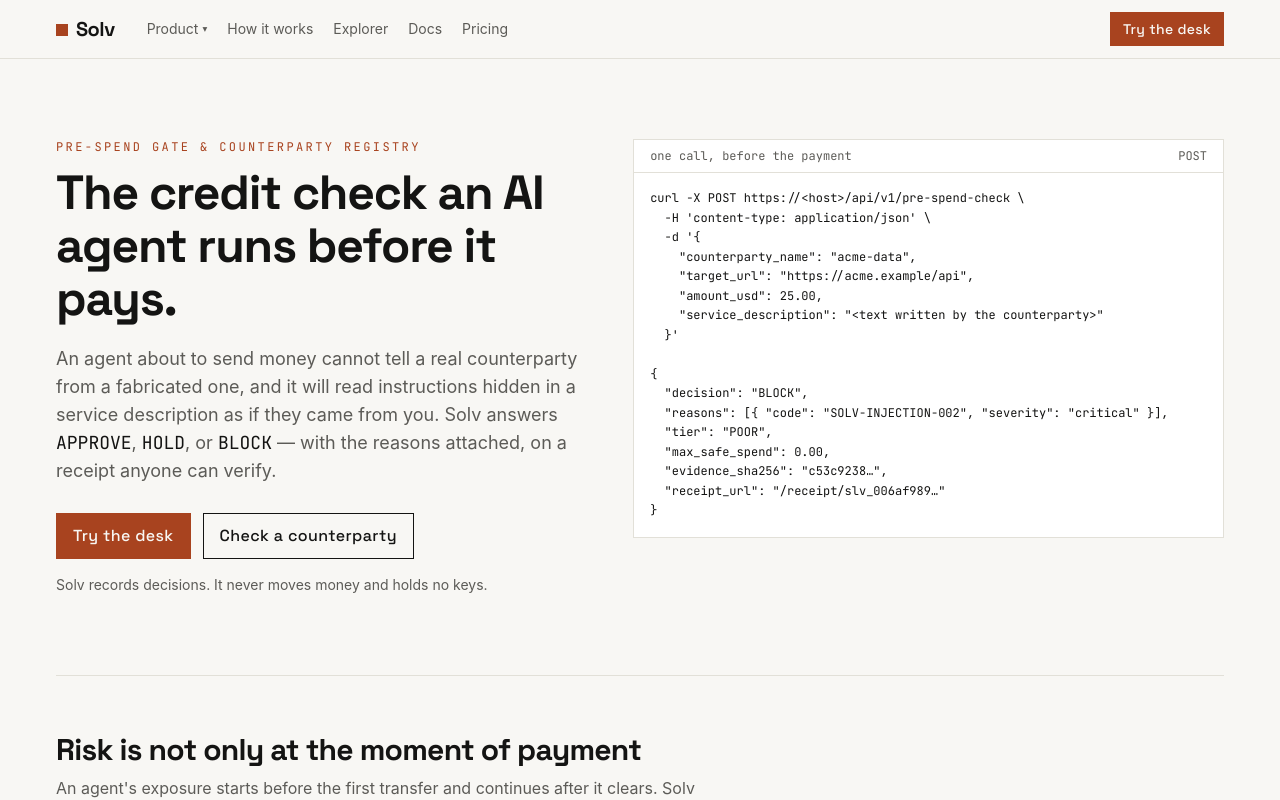
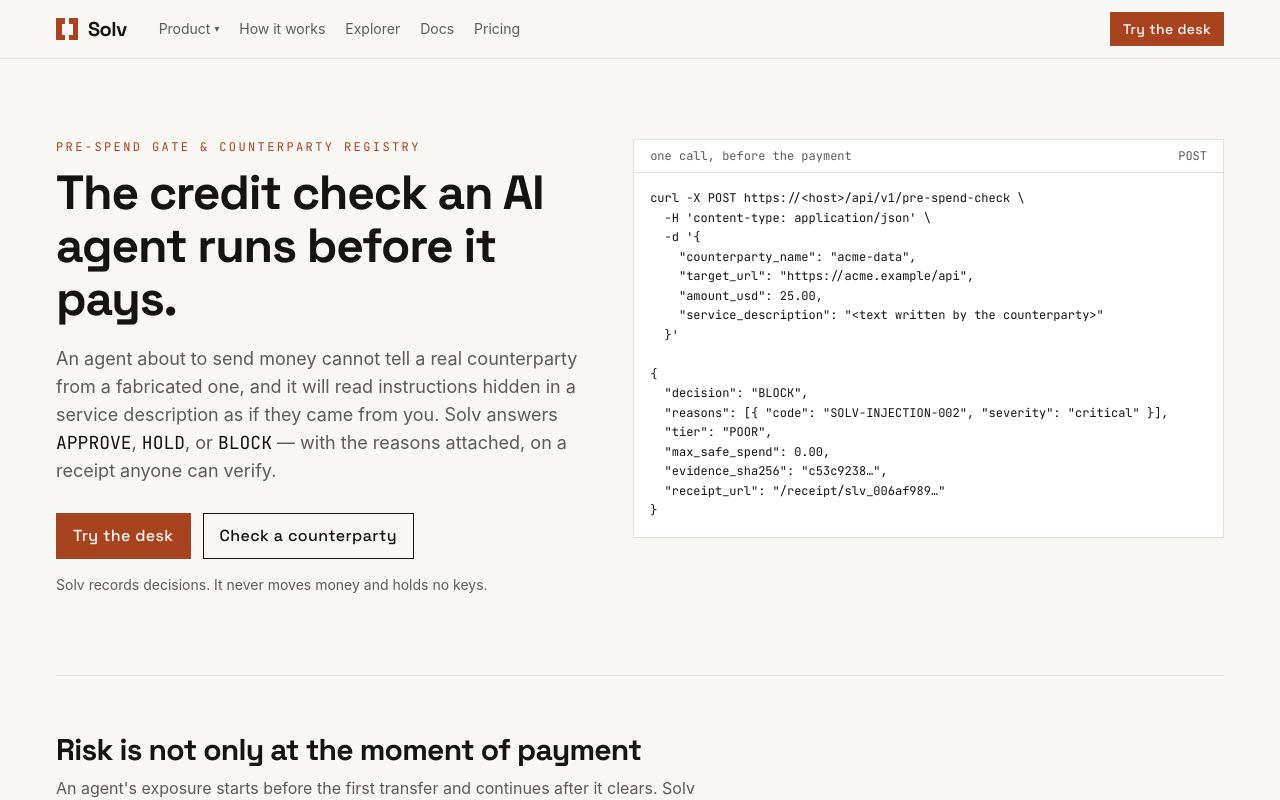
Before and after one commit to maziazi/solv-agent-fico, a React (Vite) app in the folder frontend/: page / in a window 1280 px wide. Shown: the top 800 px of the page. Built offline with nearby package versions, Linux system fonts and the light colour scheme; a web font is replaced by a local one.

Commit message:
feat(web): add the logo mark
Add the SolvMark component, use it in the site chrome and as the favicon,
update the meta description wording, and document the mark in docs/LOGO.md.
frontend/dist is rebuilt so the embedded SPA carries the logo.

```diff
--- /dev/null
+++ b/frontend/src/components/Logo.tsx
@@ -0,0 +1,96 @@
+// The Solv mark (docs/LOGO.md).
+//
+// A gate seen head-on: two facing posts with a gap between them. The posts
+// are the two parties; the gap is the decision. It reads second as a bracket
+// pair, which is the right secondary meaning for a tool developers put in
+// front of a payment call.
+//
+// Drawn on a 24×24 grid in whole units — block weight 6, gap 4, arm 10 — so
+// every edge lands on a pixel boundary at 16, 24, 32, 48, and 64 px. No
+// curves, no strokes, no gradients: six rectangles in one colour, which is
+// what keeps it legible at favicon size and faithful to DESIGN §1.
+//
+// Colour comes from `currentColor`, so the mark takes the ink of whatever it
+// sits in and needs no separate dark-theme asset.
+
+import type { JSX } from "react";
+
+const GRID = 24;
+/** Block weight. A quarter of the grid: heavy enough to survive 16 px. */
+const W = 6;
+/** The opening between the posts. */
+const GAP = 4;
+/** Horizontal reach of the top and bottom arms. */
+const ARM = (GRID - GAP) / 2;
+/** Left edge of the right-hand post's arms. */
+const RIGHT = ARM + GAP;
+
+export type MarkVariant = "open" | "sealed";
+
+export function SolvMark({
+  size = 24,
+  variant = "open",
+  title,
+}: {
+  size?: number;
+  /**
+   * `open` is the identity mark. `sealed` drops a block into the gap — the
+   * decision, recorded — and is for display sizes only: at 16 px the block
+   * closes the opening and the gate stops reading as a gate.
+   */
+  variant?: MarkVariant;
+  /** Omit for decorative use; the mark is then hidden from assistive tech. */
+  title?: string;
+}): JSX.Element {
+  return (
+    <svg
+      viewBox={`0 0 ${GRID} ${GRID}`}
+      width={size}
+      height={size}
+      fill="currentColor"
+      shapeRendering="crispEdges"
+      role={title ? "img" : undefined}
+      aria-label={title}
+      aria-hidden={title ? undefined : true}
+      focusable="false"
+    >
+      {/* Left post */}
+      <rect x="0" y="0" width={ARM} height={W} />
+      <rect x="0" y="0" width={W} height={GRID} />
+      <rect x="0" y={GRID - W} width={ARM} height={W} />
+      {/* Right post */}
+      <rect x={RIGHT} y="0" width={ARM} height={W} />
+      <rect x={GRID - W} y="0" width={W} height={GRID} />
+      <rect x={RIGHT} y={GRID - W} width={ARM} height={W} />
+      {/* The decision, held in the opening. */}
+      {variant === "sealed" && (
+        <rect x={ARM} y={(GRID - GAP) / 2} width={GAP} height={GAP} />
+      )}
+    </svg>
+  );
+}
+
+export function SolvLockup({
+  size = 24,
+  tagline = false,
+}: {
+  size?: number;
+  tagline?: boolean;
+}): JSX.Element {
+  return (
+    <span className="inline-flex items-center gap-2.5">
+      <SolvMark size={size} />
+      <span
+        className="font-head font-bold tracking-tight"
+        style={{ fontSize: size * 0.95 }}
+      >
+        Solv
+      </span>
+      {tagline && (
+        <span className="text-sm text-muted">
+          pre-spend gate &amp; counterparty registry
+        </span>
+      )}
+    </span>
+  );
+}
--- a/frontend/src/components/SiteChrome.tsx
+++ b/frontend/src/components/SiteChrome.tsx
@@ -11,6 +11,8 @@
 import { useEffect, useId, useRef, useState } from "react";
 import type { JSX } from "react";
 import { Link, NavLink } from "react-router-dom";
+
+import { SolvMark } from "./Logo";
 
 interface NavItem {
   label: string;
@@ -138,8 +140,10 @@ export function SiteHeader(): JSX.Element {
   return (
     <header className="sticky top-0 z-30 border-b border-border bg-bg/95 backdrop-blur">
       <div className="mx-auto flex max-w-[76rem] items-center gap-6 px-4 py-3 sm:px-6">
-        <Link to="/" className="flex items-baseline gap-2">
-          <span aria-hidden className="inline-block h-3 w-3 bg-accent-fill" />
+        <Link to="/" className="flex items-center gap-2.5" aria-label="Solv, home">
+          <span className="text-accent-fill">
+            <SolvMark size={22} />
+          </span>
           <span className="font-head text-xl font-bold tracking-tight">
             Solv
           </span>
```
Also changed, not shown: frontend/index.html (+2 -2 lines), 4 other files (tests, documents, lock files or other folders).
